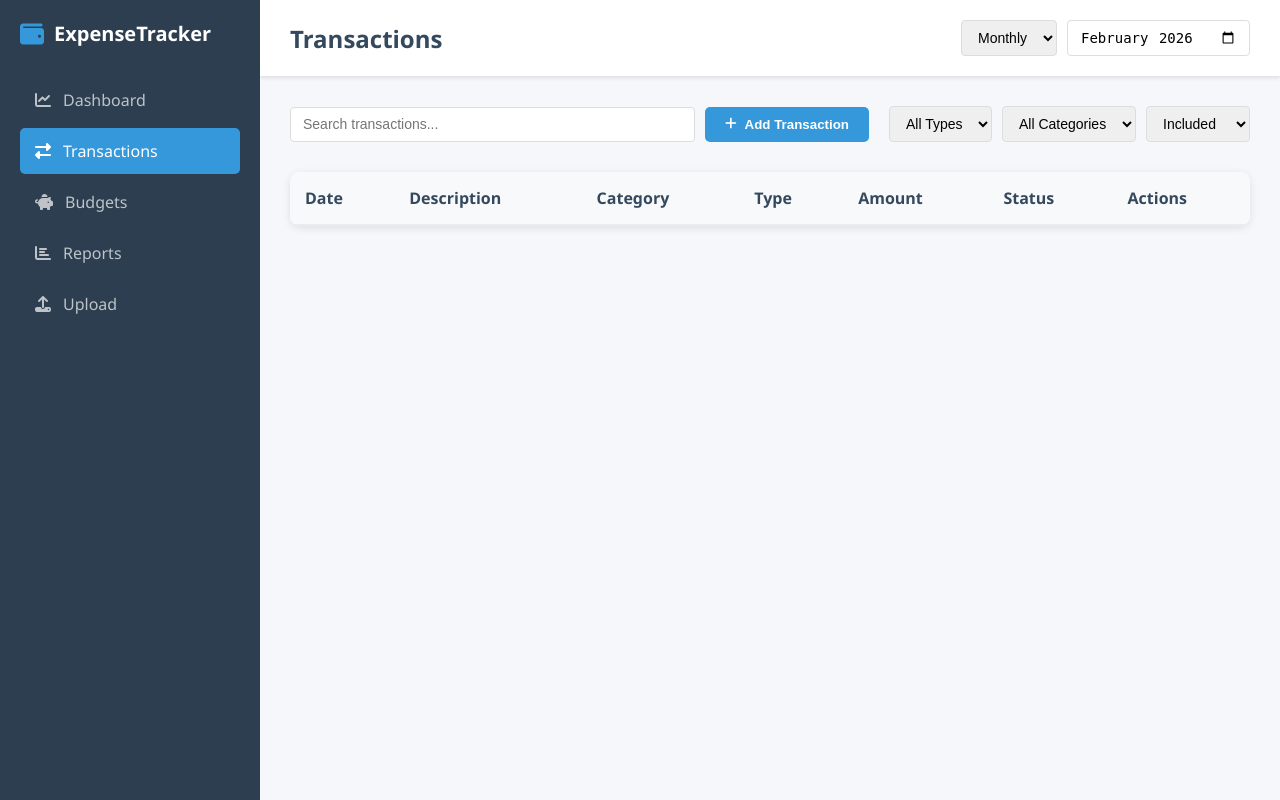
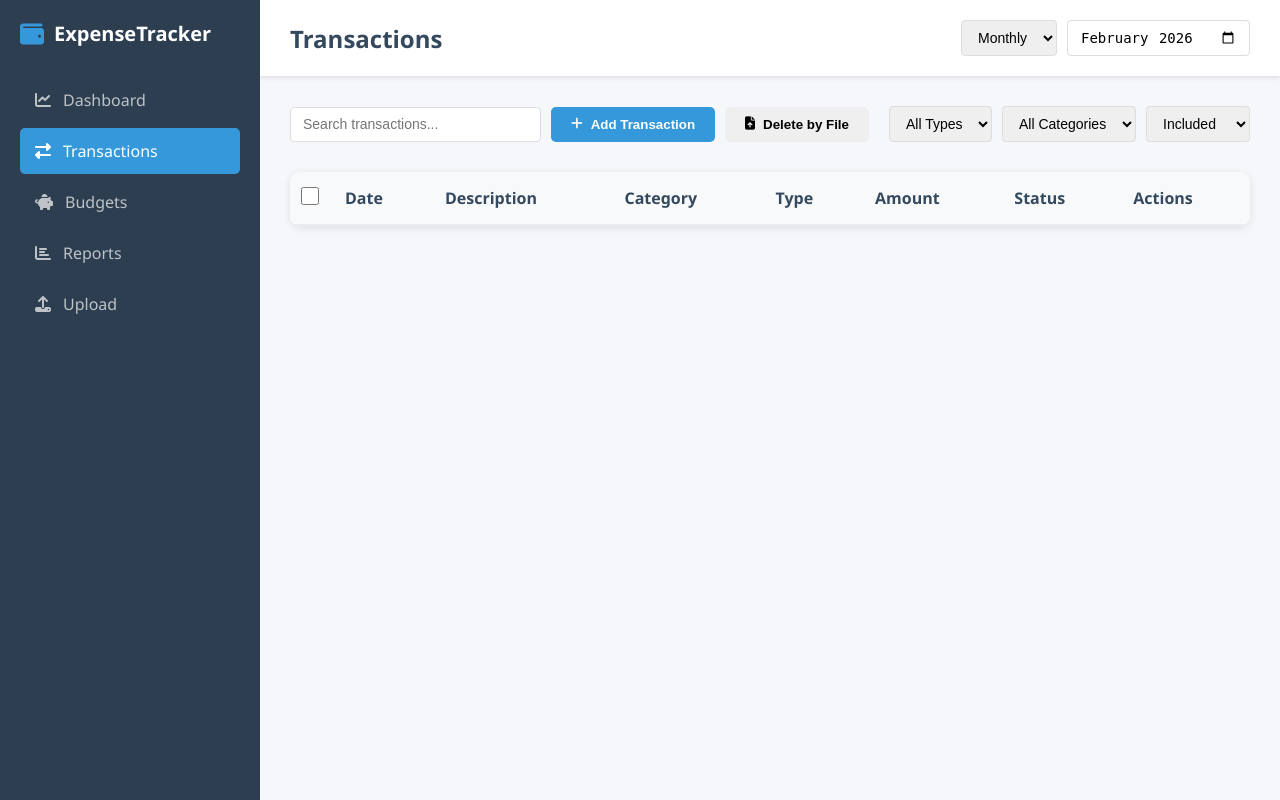
Before and after one commit to muhsintt/Financial-Analysis-Tool-Universal, a Flask app: page / in a window 1280 px wide, after a click on "Transactions". Run offline with Flask 3, Linux system fonts and the light colour scheme; tables that the repository leaves empty hold one stand-in row (values such as "Sample post"); lists and menus that the app fills with data are empty.

Commit message:
Add bulk delete functionality with selection and file upload
Features:
- Checkbox selection for individual transactions
- Select All checkbox in table header
- Bulk delete toolbar showing selected count
- Delete Selected button for quick bulk deletion
- Delete by File upload (CSV/Excel with transaction IDs)
- Confirmation dialogs for destructive operations
- Smart file processing to extract IDs from various column names

Backend:
- Add /transactions/bulk-delete/ DELETE endpoint
- Add /transactions/bulk-delete-by-file/ POST endpoint
- Add process_delete_file() to parse delete files
- Support CSV and Excel formats for file-based deletion

Frontend:
- Add checkboxes to each transaction row
- Add bulk delete toolbar with selection count
- Add "Delete by File" button in transactions header
- Update displayTransactions to include checkbox column
- Add toggle/clear selection functions
- Add CSS styling for bulk delete toolbar and checkboxes

```diff
--- a/backend/app/routes/transactions.py
+++ b/backend/app/routes/transactions.py
@@ -177,3 +177,64 @@ def bulk_update():
         'message': f'{len(transactions)} transaction(s) updated',
         'count': len(transactions)
     })
+
+@transactions_bp.route('/bulk-delete/', methods=['DELETE'])
+def bulk_delete():
+    """Delete multiple transactions by IDs"""
+    data = request.get_json()
+    transaction_ids = data.get('transaction_ids', [])
+
+    if not transaction_ids:
+        return jsonify({'error': 'Missing transaction_ids'}), 400
+
+    transactions = Transaction.query.filter(Transaction.id.in_(transaction_ids)).all()
+
+    if not transactions:
+        return jsonify({'error': 'No transactions found'}), 404
+
+    deleted_count = len(transactions)
+    for trans in transactions:
+        db.session.delete(trans)
+
+    db.session.commit()
+
+    return jsonify({
+        'message': f'{deleted_count} transaction(s) deleted',
+        'deleted_count': deleted_count
+    })
+
+@transactions_bp.route('/bulk-delete-by-file/', methods=['POST'])
+def bulk_delete_by_file():
+    """Delete transactions by uploading a file (CSV or Excel with Transaction IDs)"""
+    from app.utils.file_processor import process_delete_file
+
+    if 'file' not in request.files:
+        return jsonify({'error': 'No file provided'}), 400
+
+    file = request.files['file']
+    if not file or file.filename == '':
+        return jsonify({'error': 'No file selected'}), 400
+
+    try:
+        # Process the file to get transaction IDs to delete
+        transaction_ids = process_delete_file(file)
+
+        if not transaction_ids:
+            return jsonify({'error': 'No valid transaction IDs found in file'}), 400
+
+        # Delete the transactions
+        transactions = Transaction.query.filter(Transaction.id.in_(transaction_ids)).all()
+        deleted_count = len(transactions)
+
+        for trans in transactions:
+            db.session.delete(trans)
+
+        db.session.commit()
+
+        return jsonify({
+            'message': f'{deleted_count} transaction(s) deleted',
+            'deleted_count': deleted_count
+        })
+
+    except Exception as e:
+        return jsonify({'error': str(e)}), 400
--- a/frontend/static/css/style.css
+++ b/frontend/static/css/style.css
@@ -341,6 +341,44 @@ body {
     border-radius: 10px;
     box-shadow: 0 2px 8px rgba(0, 0, 0, 0.1);
     overflow-x: auto;
+}
+
+/* Bulk delete toolbar */
+.bulk-delete-toolbar {
+    display: none;
+    align-items: center;
+    gap: 15px;
+    padding: 15px 20px;
+    background: #fff3cd;
+    border-bottom: 1px solid #e9ecef;
+    border-radius: 10px 10px 0 0;
+    font-weight: 600;
+    color: #856404;
+}
+
+.bulk-delete-toolbar .btn {
+    margin-left: auto;
+}
+
+.bulk-delete-toolbar .btn:first-of-type {
+    margin-left: auto;
+}
+
+/* Checkbox column styling */
+.checkbox-col {
+    width: 40px;
+    padding: 10px !important;
+    text-align: center;
+}
+
+.checkbox-col input[type="checkbox"] {
+    cursor: pointer;
+    width: 18px;
+    height: 18px;
+}
+
+.transaction-row.selected {
+    background: #e3f2fd !important;
 }
 
 table {
--- a/frontend/static/js/app.js
+++ b/frontend/static/js/app.js
@@ -73,6 +73,13 @@ function initializeEventListeners() {
 
     // Search
     document.getElementById('searchInput').addEventListener('input', filterTransactions);
+
+    // Bulk delete by selection
+    document.getElementById('bulkDeleteFileBtn').addEventListener('click', () => {
+        document.getElementById('bulkDeleteFile').click();
+    });
+
+    document.getElementById('bulkDeleteFile').addEventListener('change', handleBulkDeleteFileUpload);
 
     // Upload
     const uploadArea = document.getElementById('uploadArea');
@@ -369,7 +376,10 @@ async function loadTransactions() {
 function displayTransactions(transactions) {
     const tbody = document.getElementById('transactionsBody');
     tbody.innerHTML = transactions.map(t => `
-        <tr>
+        <tr class="transaction-row" data-id="${t.id}">
+            <td class="checkbox-col">
+                <input type="checkbox" class="transaction-checkbox" value="${t.id}" onchange="updateBulkDeleteToolbar()">
+            </td>
             <td>${formatDate(t.date)}</td>
             <td>${t.description}</td>
             <td>${t.category_name}</td>
@@ -503,6 +513,107 @@ async function deleteTransaction(id) {
     } catch (error) {
         console.error('Error deleting transaction:', error);
         alert('Error deleting transaction');
+    }
+}
+
+// Toggle Select All checkbox
+function toggleSelectAll(checked) {
+    document.querySelectorAll('.transaction-checkbox').forEach(checkbox => {
+        checkbox.checked = checked;
+    });
+    updateBulkDeleteToolbar();
+}
+
+// Update bulk delete toolbar visibility and count
+function updateBulkDeleteToolbar() {
+    const checkedBoxes = document.querySelectorAll('.transaction-checkbox:checked');
+    const toolbar = document.getElementById('bulkDeleteToolbar');
+    const count = checkedBoxes.length;
+
+    if (count > 0) {
+        toolbar.style.display = 'flex';
+        document.getElementById('selectionCount').textContent = `${count} selected`;
+        // Update select all checkbox state
+        const allBoxes = document.querySelectorAll('.transaction-checkbox');
+        const selectAllCheckbox = document.getElementById('selectAllCheckbox');
+        selectAllCheckbox.checked = checkedBoxes.length === allBoxes.length;
+    } else {
+        toolbar.style.display = 'none';
+        document.getElementById('selectAllCheckbox').checked = false;
+    }
+}
+
+// Bulk delete selected transactions
+async function bulkDeleteSelected() {
+    const checkedBoxes = document.querySelectorAll('.transaction-checkbox:checked');
+    const ids = Array.from(checkedBoxes).map(cb => parseInt(cb.value));
+
+    if (ids.length === 0) {
+        alert('Please select transactions to delete');
+        return;
+    }
+
+    const confirmed = confirm(`Are you sure you want to delete ${ids.length} transaction(s)? This cannot be undone.`);
+    if (!confirmed) return;
+
+    try {
+        const response = await fetch(`${API_URL}/transactions/bulk-delete/`, {
+            method: 'DELETE',
+            headers: {
+                'Content-Type': 'application/json'
+            },
+            body: JSON.stringify({
+                transaction_ids: ids
+            })
+        });
+
+        if (!response.ok) throw new Error('Failed to delete transactions');
+
+        alert(`Successfully deleted ${ids.length} transaction(s)`);
+        clearSelection();
+        loadTransactions();
+    } catch (error) {
+        console.error('Error deleting transactions:', error);
+        alert('Error deleting transactions');
+    }
+}
+
+// Clear selection
+function clearSelection() {
+    document.querySelectorAll('.transaction-checkbox').forEach(checkbox => {
+        checkbox.checked = false;
+    });
+    updateBulkDeleteToolbar();
+}
+
+// Handle file upload for bulk delete
+async function handleBulkDeleteFileUpload(e) {
+    const file = e.target.files[0];
+    if (!file) return;
+
+    try {
+        const formData = new FormData();
+        formData.append('file', file);
+
+        const response = await fetch(`${API_URL}/transactions/bulk-delete-by-file/`, {
+            method: 'POST',
+            body: formData
+        });
+
+        if (!response.ok) {
+            const error = await response.json();
+            throw new Error(error.error || 'Failed to delete transactions from file');
+        }
+
+        const result = await response.json();
+        alert(`Successfully deleted ${result.deleted_count} transaction(s) from file`);
+        loadTransactions();
+    } catch (error) {
+        console.error('Error deleting transactions from file:', error);
+        alert(`Error: ${error.message}`);
+    } finally {
+        // Reset file input
+        document.getElementById('bulkDeleteFile').value = '';
     }
 }
 
--- a/frontend/templates/index.html
+++ b/frontend/templates/index.html
@@ -103,6 +103,9 @@
                             <button class="btn btn-primary" id="addTransBtn">
                                 <i class="fas fa-plus"></i> Add Transaction
                             </button>
+                            <button class="btn btn-warning" id="bulkDeleteFileBtn">
+                                <i class="fas fa-file-upload"></i> Delete by File
+                            </button>
                         </div>
                         <div class="filters">
                             <select id="typeFilter" class="form-control">
@@ -122,10 +125,23 @@
                         </div>
                     </div>
 
+                    <!-- Hidden file input for bulk delete -->
+                    <input type="file" id="bulkDeleteFile" style="display: none;" accept=".csv,.xlsx,.xls">
+
                     <div class="transactions-table">
+                        <div id="bulkDeleteToolbar" class="bulk-delete-toolbar" style="display: none;">
+                            <span id="selectionCount">0 selected</span>
+                            <button class="btn btn-danger" onclick="bulkDeleteSelected()">
+                                <i class="fas fa-trash"></i> Delete Selected
+                            </button>
+                            <button class="btn btn-secondary" onclick="clearSelection()">Clear</button>
+                        </div>
                         <table>
                             <thead>
                                 <tr>
+                                    <th class="checkbox-col">
+                                        <input type="checkbox" id="selectAllCheckbox" onchange="toggleSelectAll(this.checked)">
+                                    </th>
                                     <th>Date</th>
                                     <th>Description</th>
                                     <th>Category</th>
```
Also changed, not shown: backend/app/utils/file_processor.py (+44 -0 lines).
